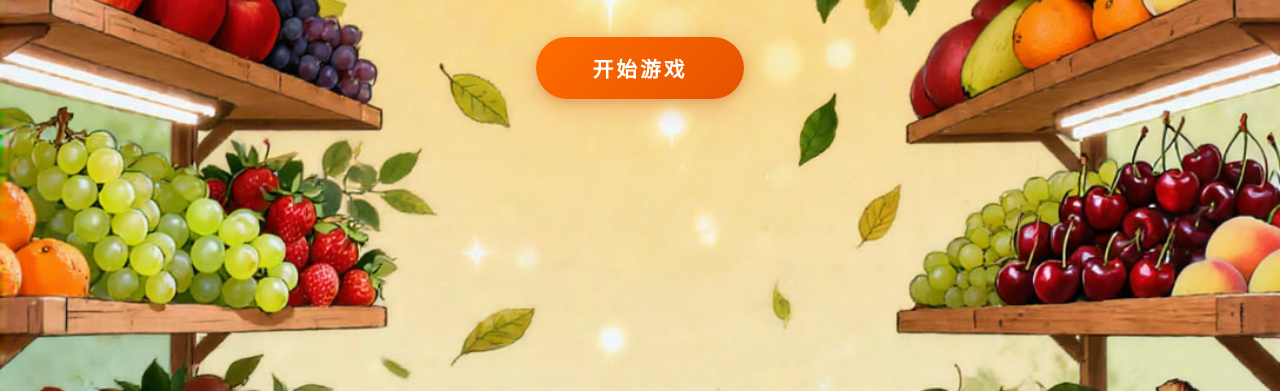
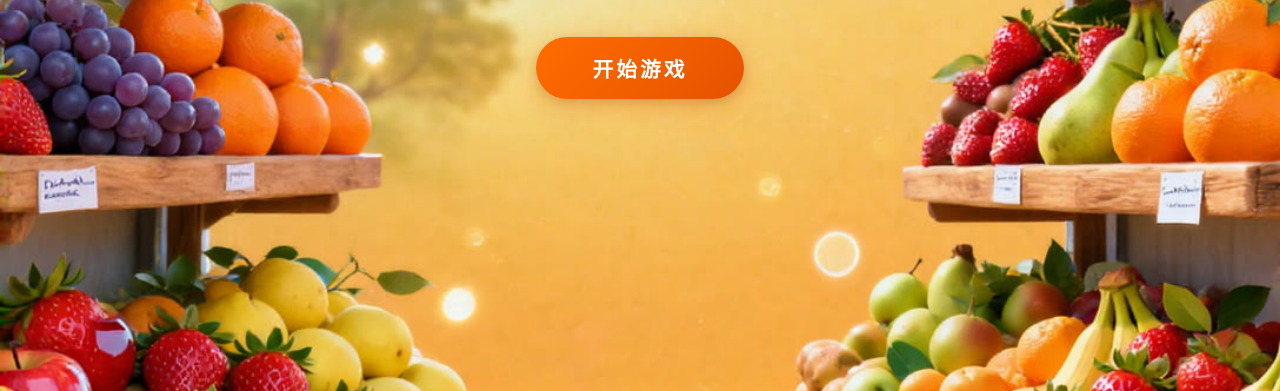
Before and after one commit to mmqinww/xiaoxiaole, a plain HTML site: page index.html in a window 1280 px wide. Shown: the part 409-800 px from the top of the page. Drawn offline with Linux system fonts and the light colour scheme.

Commit message:
feat: 切换为美式皮克斯画风背景

```diff
--- a/css/style.css
+++ b/css/style.css
@@ -48,7 +48,7 @@ body .page {
 
 /* ============= Start Page ============= */
 #page-start {
-  background: url('../assets/start-bg-v3.jpg') center/cover no-repeat;
+  background: url('../assets/start-bg-us.jpg') center/cover no-repeat;
   background-color: #FFF8E1; /* 兜底色，图片加载前显示 */
   padding: 0;
   justify-content: center;
--- a/index.html
+++ b/index.html
@@ -6,7 +6,7 @@
   <title>消了个消</title>
   <link rel="stylesheet" href="css/style.css">
   <!-- 预加载背景图 -->
-  <link rel="preload" as="image" href="assets/start-bg-v3.jpg">
+  <link rel="preload" as="image" href="assets/start-bg-us.jpg">
 </head>
 <body class="loading">
   <script>
@@ -14,7 +14,7 @@
     const bgImg = new Image();
     bgImg.onload = function() { document.body.classList.remove('loading'); };
     bgImg.onerror = function() { document.body.classList.remove('loading'); };
-    bgImg.src = 'assets/start-bg-v3.jpg';
+    bgImg.src = 'assets/start-bg-us.jpg';
     // 超时兜底：2秒后无论如何都显示
     setTimeout(function() { document.body.classList.remove('loading'); }, 2000);
   </script>
```
Also changed, not shown: assets/start-bg-us.jpg (added), 1 other file.
